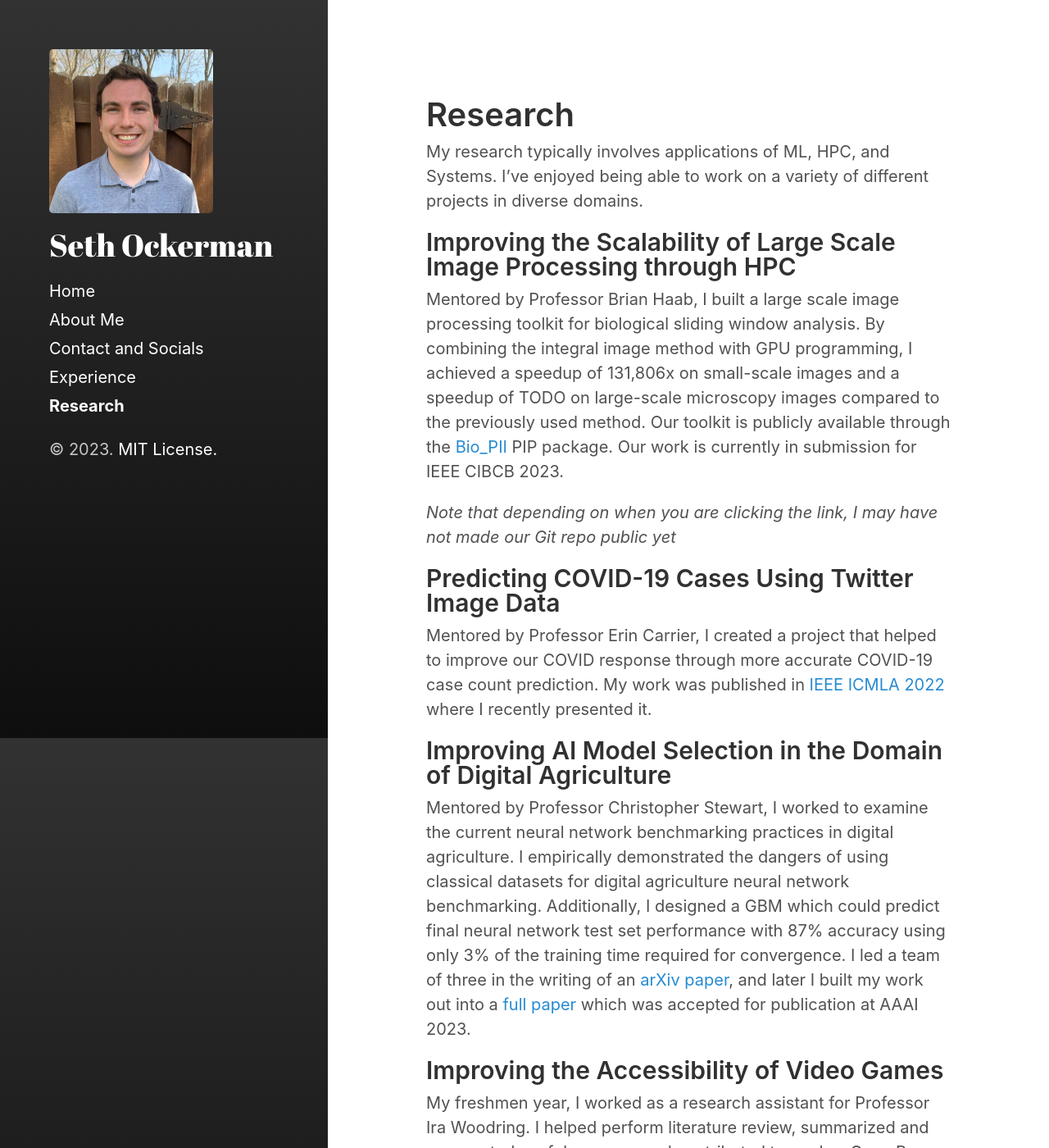
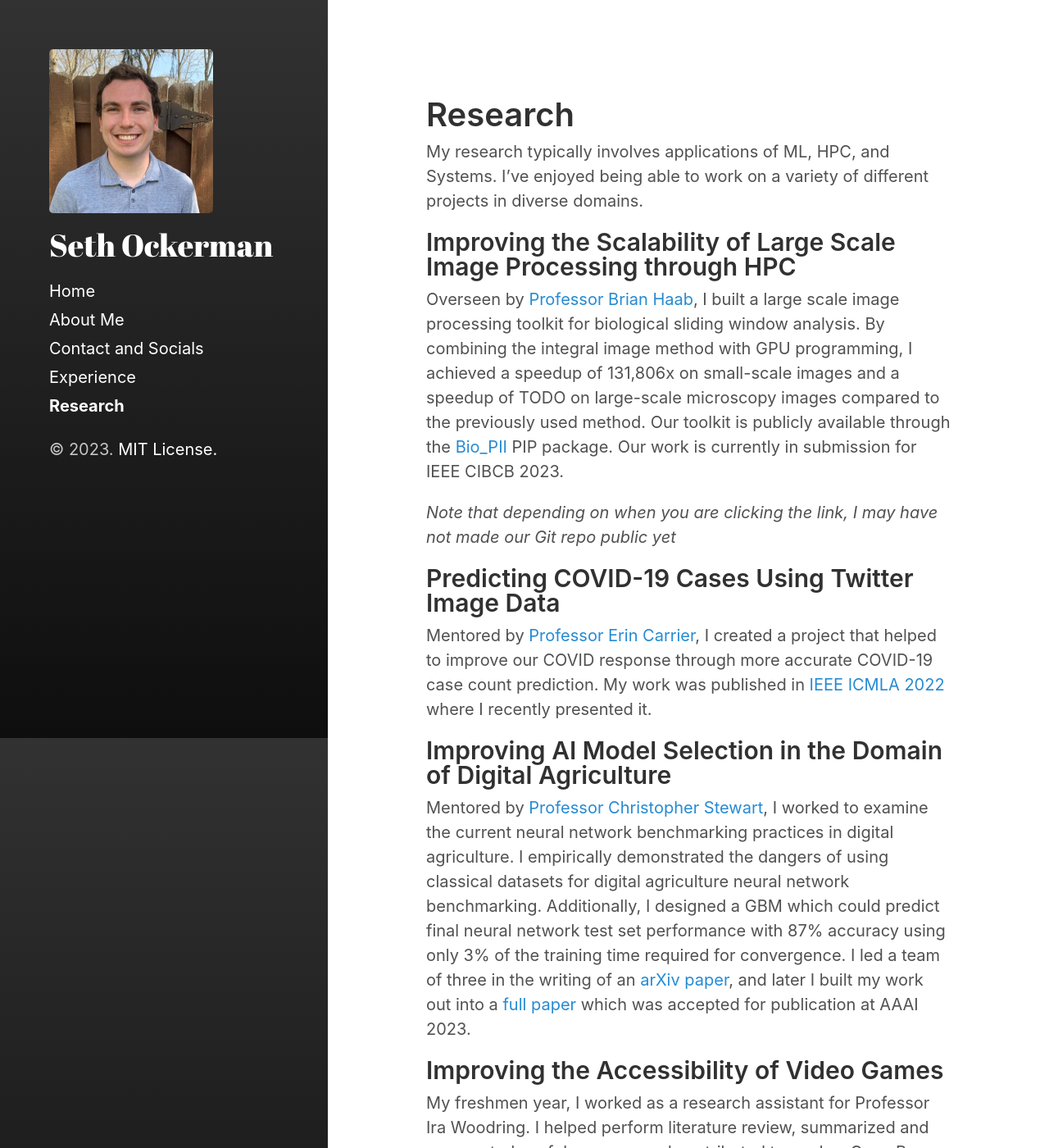
Before and after one commit to OckermanSethGVSU/OckermanSethGVSU.github.io, a Jekyll site: the page built from markdown/research.md, in a window 1280 px wide and 1400 px high. Shown: the whole window at 82% size. Built offline with Jekyll 4.4.1, drawn with Linux system fonts in a browser that asks for light colours.

Commit message:
added links to mentor's websites

```diff
--- a/markdown/research.md
+++ b/markdown/research.md
@@ -6,17 +6,17 @@ sidebar_link: true
 My research typically involves applications of ML, HPC, and Systems. I've enjoyed being able to work on a variety of different projects in diverse domains.
 
 ## Improving the Scalability of Large Scale Image Processing through HPC
-Mentored by Professor Brian Haab, I built a large scale image processing toolkit for biological sliding window analysis. By combining the integral image method with GPU programming, I achieved a speedup of 131,806x on small-scale images and a speedup of TODO on large-scale microscopy images compared to the previously used method. Our toolkit is publicly available through the [Bio_PII](https://github.com/OckermanSethGVSU/Bio-PII) PIP package. Our work is currently in submission for IEEE CIBCB 2023.
+Overseen by [Professor Brian Haab](https://scholar.google.com/citations?user=mC3JPI8AAAAJ&hl=en), I built a large scale image processing toolkit for biological sliding window analysis. By combining the integral image method with GPU programming, I achieved a speedup of 131,806x on small-scale images and a speedup of TODO on large-scale microscopy images compared to the previously used method. Our toolkit is publicly available through the [Bio_PII](https://github.com/OckermanSethGVSU/Bio-PII) PIP package. Our work is currently in submission for IEEE CIBCB 2023.
 
 *Note that depending on when you are clicking the link, I may have not made our Git repo public yet*
 
 
 ## Predicting COVID-19 Cases Using Twitter Image Data
-Mentored by Professor Erin Carrier, I created a project that helped to improve our COVID response through more accurate COVID-19 case count prediction. My work was published in [IEEE ICMLA 2022](https://ieeexplore.ieee.org/stamp/stamp.jsp?arnumber=10068950) where I recently presented it.
+Mentored by [Professor Erin Carrier](https://eecarrier.github.io/), I created a project that helped to improve our COVID response through more accurate COVID-19 case count prediction. My work was published in [IEEE ICMLA 2022](https://ieeexplore.ieee.org/stamp/stamp.jsp?arnumber=10068950) where I recently presented it.
 
 
 ## Improving AI Model Selection in the Domain of Digital Agriculture
-Mentored by Professor Christopher Stewart, I worked to examine the current neural network benchmarking practices in digital agriculture. I empirically demonstrated the dangers of using classical datasets for digital agriculture neural network benchmarking. Additionally, I designed a GBM which could predict final neural network test set performance  with 87% accuracy using only 3% of the training time required for convergence. I led a team of three in the writing of an [arXiv paper](https://arxiv.org/abs/2208.03315), and later I built my work out into a [full paper](https://openreview.net/forum?id=vBSUoUuAYOA) which was accepted for publication at AAAI 2023.
+Mentored by [Professor Christopher Stewart](https://cse.osu.edu/people/stewart.962), I worked to examine the current neural network benchmarking practices in digital agriculture. I empirically demonstrated the dangers of using classical datasets for digital agriculture neural network benchmarking. Additionally, I designed a GBM which could predict final neural network test set performance  with 87% accuracy using only 3% of the training time required for convergence. I led a team of three in the writing of an [arXiv paper](https://arxiv.org/abs/2208.03315), and later I built my work out into a [full paper](https://openreview.net/forum?id=vBSUoUuAYOA) which was accepted for publication at AAAI 2023.
 
 ## Improving the Accessibility of Video Games
 My freshmen year, I worked as a research assistant for Professor Ira Woodring. I helped perform literature review, summarized and aggregated useful sources, and contributed towards a GameBoy Emulator in C.
```
Also changed, not shown: 2 other files.
